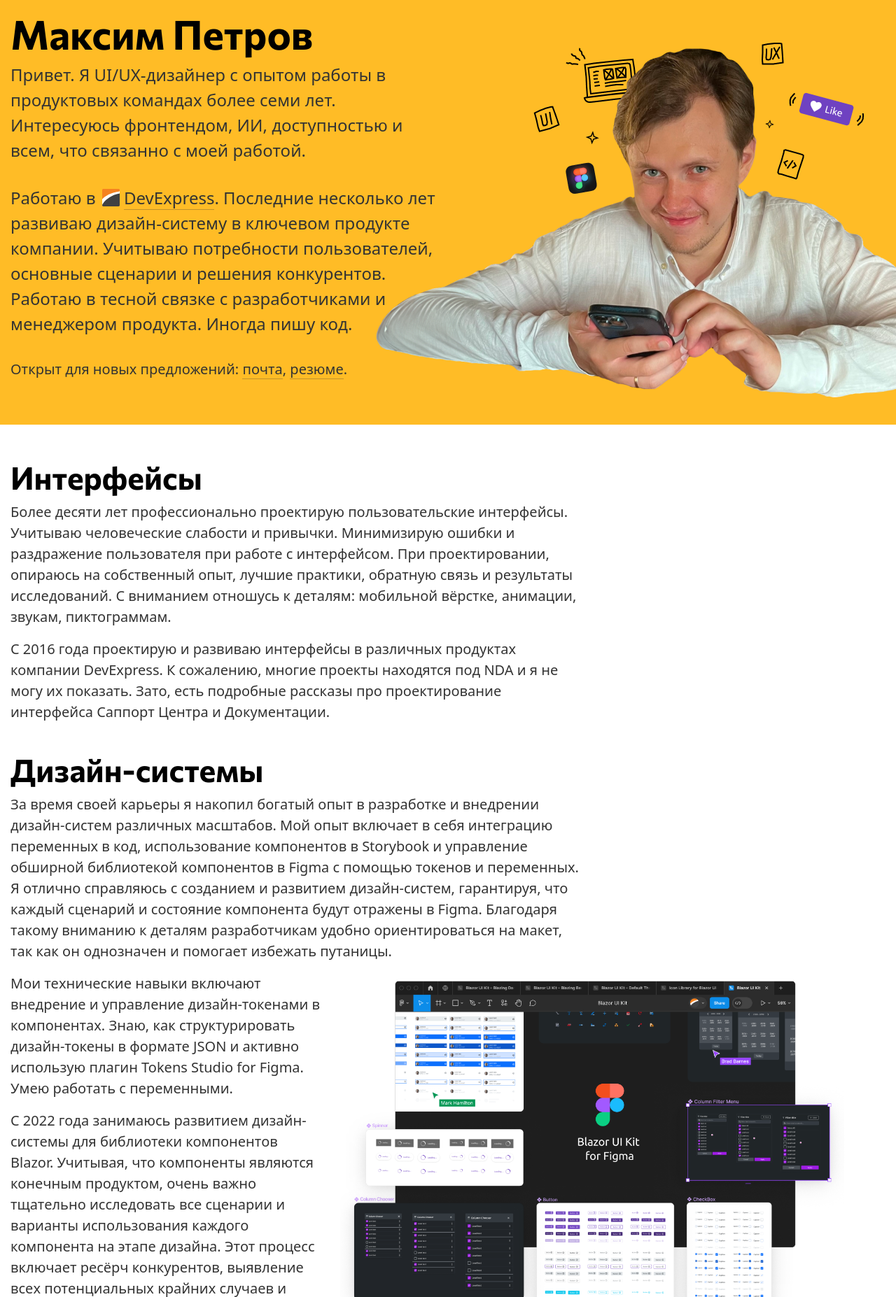
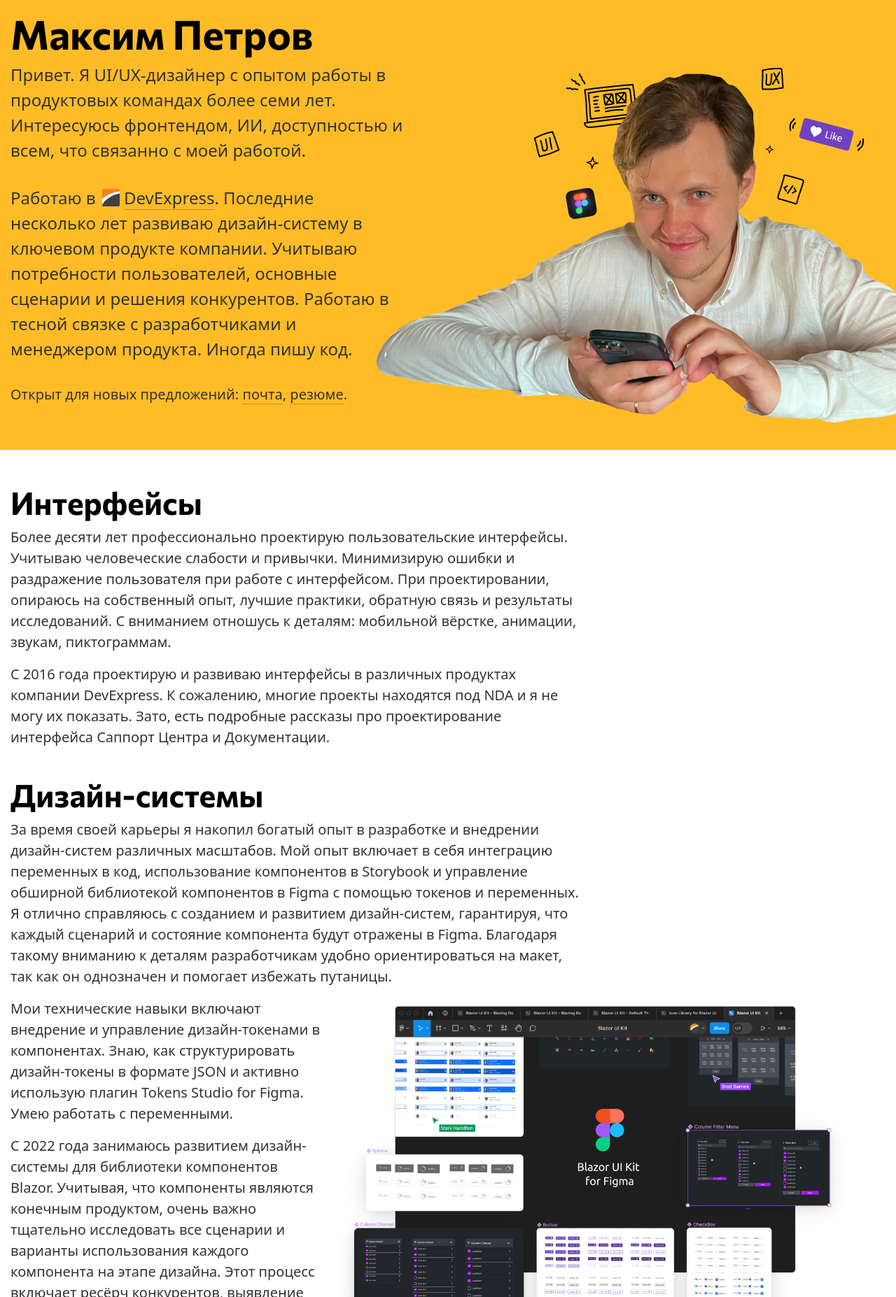
Before and after one commit to maxim-petrov/portfolio, a PHP site: page / in a window 1280 px wide; the page is wider, and only the part inside the window is pictured. Shown: the part 66-1920 px from the top of that part at 70% size. Run offline with PHP 8.4, Linux system fonts and the light colour scheme; some libraries are stand-ins or nearby versions.

Commit message:
Update styles

```diff
--- a/index.html
+++ b/index.html
@@ -52,7 +52,10 @@
                   <svg width="20" height="20" viewBox="0 0 20 20" fill="none" xmlns="http://www.w3.org/2000/svg">
                     <path d="M5.7875 11.715L3.575 18.53L9.375 14.315L15.175 18.53L12.9625 11.715L18.75 7.5025H11.5875L9.375 0.6875L7.1625 7.5025H0L5.7875 11.715Z"/>
                   </svg>
-              </span>Избранные работы</a>
+              </span>
+                <span class="nav-link--large">Избранные работы</span>
+                <span class="nav-link--small">Работы</span>
+              </a>
             </li>
           </ul>
           <div class="navbar__email navbar-email">
@@ -76,9 +79,9 @@
         <div class="row mb-3">
           <div class="head__text col-12 col-md-9 col-lg-6 mb-3">
             <h1 class="head__title">Максим Петров</h1>
-            <p class="head__lead lead">Привет. Я UI/UX-дизайнер с опытом работы в продуктовых командах более семи лет.
+            <p class="head__lead head__lead--first lead">Привет. Я UI/UX-дизайнер с опытом работы в продуктовых командах более семи лет.
               Интересуюсь фронтендом, ИИ, доступностью и всем, что связанно с моей работой.</p>
-            <p class="head__lead lead">Работаю в <nobr><a href="https://www.devexpress.com/" class="image_link"><img src="/images/svg/devexpress-logo.svg" class="company-logo img-fluid"></a></nobr><a class="underline" href="https://www.devexpress.com/">DevExpress</a>. Последние несколько лет развиваю дизайн-систему в ключевом
+            <p class="head__lead head__lead--second lead">Работаю в <nobr><a href="https://www.devexpress.com/" class="image_link"><img src="/images/svg/devexpress-logo.svg" class="company-logo img-fluid"></a></nobr><a class="underline" href="https://www.devexpress.com/">DevExpress</a>. Последние несколько лет развиваю дизайн-систему в ключевом
               продукте компании. Учитываю потребности пользователей, основные сценарии и решения конкурентов. Работаю
               в тесной связке с разработчиками и менеджером продукта. Иногда пишу код.</p>
             <p>Открыт для новых предложений: <a class="underline" href="#">почта</a>, <a class="underline" href="#">резюме</a>.</p>
--- a/scss/styles.scss
+++ b/scss/styles.scss
@@ -177,6 +177,30 @@ h1, h2, h3, h4 {
           padding-left: 0.35rem;
         }
 
+        &--large {
+          display: inline-block;
+
+          @include media-breakpoint-up(md) {
+            display: none;
+          }
+
+          @include media-breakpoint-up(lg) {
+            display: inline-block;
+          }
+        }
+
+        &--small {
+          display: none;
+
+          @include media-breakpoint-up(md) {
+            display: inline-block;
+          }
+
+          @include media-breakpoint-up(lg) {
+            display: none;
+          }
+        }
+
         &.active {
           svg {
             fill: #000;
@@ -346,6 +370,24 @@ h1, h2, h3, h4 {
       @include media-breakpoint-up(md) {
         font-size: 1.5rem;
         font-weight: normal;
+      }
+
+      @include media-breakpoint-up(lg) {
+        &--second {
+          width: 90%;
+        }
+      }
+
+      @include media-breakpoint-up(xl) {
+        &--second {
+          width: 90%;
+        }
+      }
+
+      @include media-breakpoint-up(xxl) {
+        &--second {
+          width: 100%;
+        }
       }
     }
 
```
Also changed, not shown: css/styles.css.
